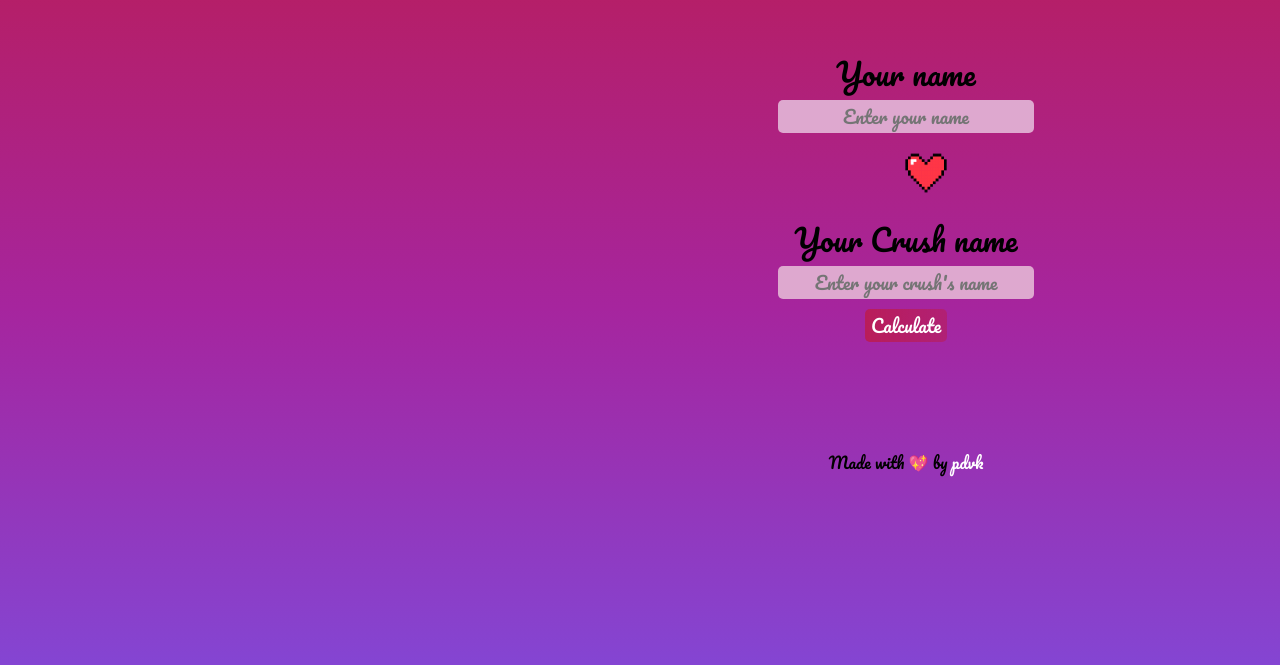
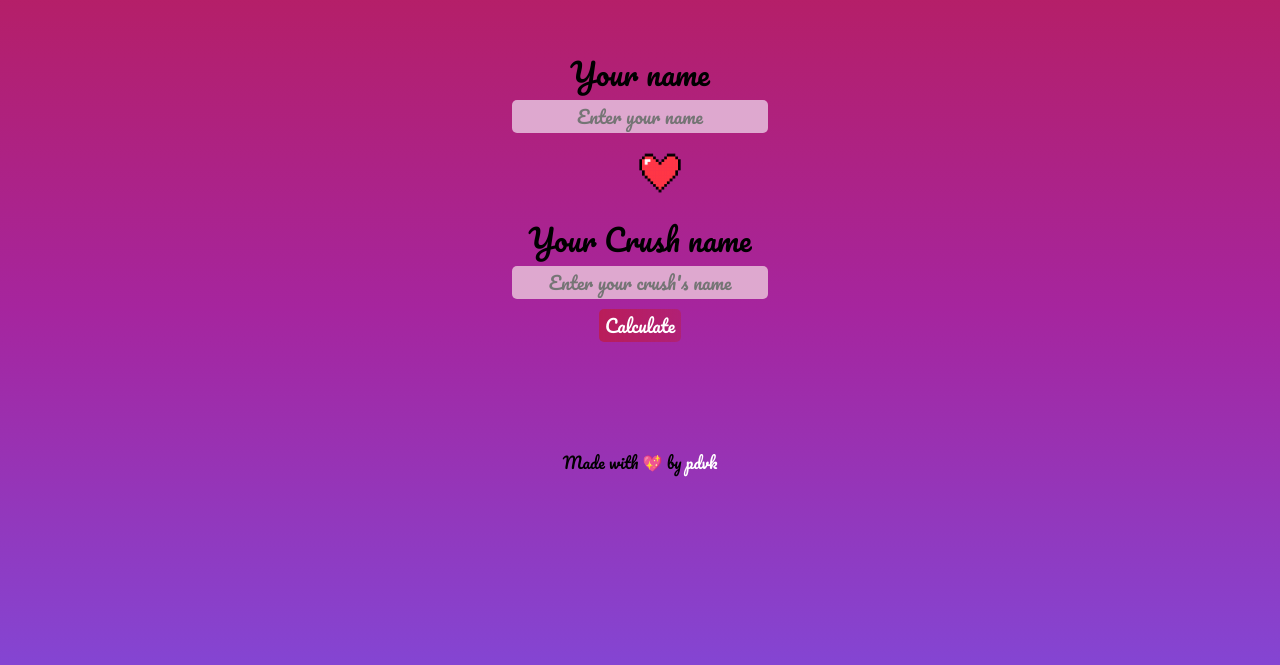
Before and after one commit to vamsikrishnarh7/Love-Calculator, a plain HTML site: page index.html in a window 1280 px wide. Shown: the part 91-756 px from the top of the page. Drawn offline with Linux system fonts and the light colour scheme.

Commit message:
Update style.css

```diff
--- a/style.css
+++ b/style.css
@@ -22,7 +22,6 @@ div{
     width: 80%;
     max-width: 700px;
     margin: 0 auto;
-    margin-right: 16px;
     display: grid;
     place-items: center;
 }
```
